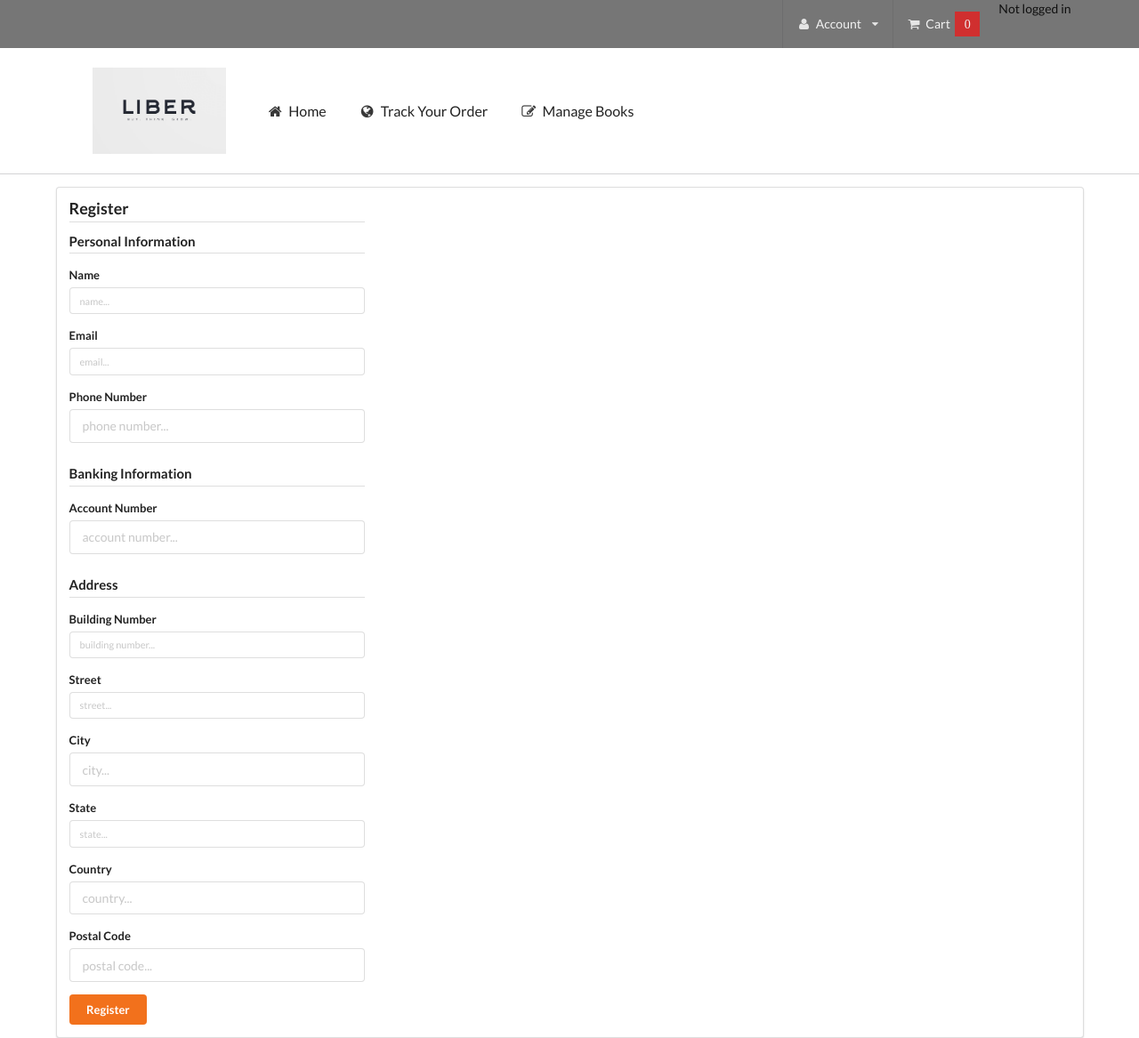
After one commit to C-C-Shen/LIBER, a PHP site: page /register.php in a window 1280 px wide. The commit adds this page. Shown: the whole page at 89% size. Run offline with PHP 8.4, Linux system fonts and the light colour scheme; some libraries are stand-ins or nearby versions.

Commit message:
fixed the issues with login and register and added the id.

```diff
--- a/SQL/initial-bookstore-insert.sql
+++ b/SQL/initial-bookstore-insert.sql
@@ -10,7 +10,7 @@ INSERT INTO Address VALUES(100003, 680, 'Sherbrooke St W', 'Montreal', 'H3A 0B8'
 INSERT INTO Address VALUES(100004, 77, 'Broadway', 'New Haven', '06511');
 INSERT INTO Address VALUES(100005, 2515, 'Bank St', 'Ottawa', 'K1V 8R9');
 
-INSERT INTO Warehouse VALUES(1000001, 100001);
+INSERT INTO Warehouse VALUES(1, 100001);
 
 INSERT INTO Publisher VALUES(100000001, 'Good Books Publishing', 'goodbookspublishing@gmail.com', 1, 100002);
 INSERT INTO Publisher VALUES(100000002, 'Joe and Smiths', 'joe_smiths@gmail.com', 2, 100003);
--- a/includes/classes.inc.php
+++ b/includes/classes.inc.php
@@ -45,14 +45,14 @@
      * The class Client keeps track of the client information.
      */
     class Client{
-        public $client_id;
+        public $id;
         public $client_name;
         public $email;
         public $phone;
         public $address_id;
 
         function __construct($record){
-            $this->client_id = $record['client_id'];
+            $this->id = $record['client_id'];
             $this->client_name = $record['name'];
             $this->email = $record['email'];
             $this->phone = $record['phone_number'];
@@ -64,11 +64,11 @@
      * The class Manager keeps track of the manager information.
      */
     class Staff{
-        public $staff_id;
+        public $id;
         public $email;
 
         function __construct($record){
-            $this->staff_id = $record['staff_id'];
+            $this->id = $record['staff_id'];
             $this->email = $record['email'];
         }
     }
--- a/includes/database.inc.php
+++ b/includes/database.inc.php
@@ -202,7 +202,7 @@ function fetchBooks($isbn = "", $title = "", $author = "", $genre = ""){
     $sql = "INSERT INTO Client(name, email, phone_number, address_id) VALUES(?, ?, ?, ?)";
     runQuery($pdo, $sql, Array($name, $email, $phone, $address_id));
 
-    $sql = "SELECT get_latest_client_id() AS client_id";
+    $sql = "SELECT currval(pg_get_serial_sequence('Client', 'client_id'))  AS client_id";
     $res = runQuery($pdo, $sql);
 
     $client_id = $res->fetch(PDO::FETCH_ASSOC)['client_id'];
--- a/includes/header.inc.php
+++ b/includes/header.inc.php
@@ -17,6 +17,10 @@
 </head>
 <body >
 <header>
+    <?php
+      session_start();
+    ?>
+
     <div class="ui attached stackable grey inverted  menu">
         <div class="ui container">
             <nav class="right menu">
@@ -31,8 +35,6 @@
                 <a class=" item" href = "cart.php">
                   <i class="shop icon"></i> Cart &nbsp;
                   <?php
-                      session_start();
-
                       if (isset($_SESSION['Cart'])){
                         $cart_items = $_SESSION['Cart'];
                         $bookCount = count($cart_items);
@@ -43,6 +45,15 @@
                       echo '<i class = "inverted bordered red icon">'.$bookCount.'</i>';
                   ?>
                 </a>
+                <p>
+                  <?php
+                    if (isset($_SESSION['User'])){
+                      echo 'Logged in as: '.$_SESSION['UserType'].'<br/> ID: '.$_SESSION['ID'];
+                    } else {
+                      echo 'Not logged in';
+                    }
+                  ?>
+              </p>
             </nav>
         </div>
     </div>
--- /dev/null
+++ b/register.php
@@ -0,0 +1,125 @@
+
+<?php
+    require_once('includes/header.inc.php');
+    require_once('includes/liber-config.inc.php');
+    require_once('includes/database.inc.php');
+    require_once('includes/classes.inc.php');
+
+
+    if ($_SERVER["REQUEST_METHOD"] == "GET"){
+        if (isset($_GET["name"]) && isset($_GET["email"]) && isset($_GET["phone"]) && isset($_GET["account"]) && isset($_GET["building_num"]) && isset($_GET["street"])
+            && isset($_GET["city"]) && isset($_GET["state"]) && isset($_GET["country"]) && isset($_GET["postal"]) ){
+          $name = $_GET["name"];
+          $email = $_GET["email"];
+          $phone = $_GET["phone"];
+
+          $account = $_GET["account"];
+          $building_num = $_GET["building_num"];
+          $street = $_GET["street"];
+
+          $city = $_GET["city"];
+          $state = $_GET["state"];
+          $country = $_GET["country"];
+
+          $postal = $_GET["postal"];
+
+
+          if ($client = registerClient($name, $email, $phone, $account, $building_num, $street, $city, $state, $country, $postal)){
+            $_SESSION['User'] = $client;
+            $_SESSION['UserType'] = "client";
+            $_SESSION['ID'] = $client->id;
+            header("Location: home.php");
+          } else {
+            echo '<p> Registration failed :( </p>';
+          }
+        }
+      }
+?>
+
+<main class="ui segment doubling stackable grid container">
+
+<section class="five wide column">
+    <h3 class="ui dividing header">Register</h3>
+    <form class="ui form" method="GET">
+        <h4 class="ui dividing header">Personal Information</h4>
+
+        <div class="field">
+            <label>Name</label>
+            <div class="ui mini icon input">
+                <input name="name" type="text" placeholder="name...">
+            </div>
+        </div>
+
+        <div class="field">
+            <label>Email</label>
+                <div class="ui mini icon input">
+                    <input name="email" type="text" placeholder="email...">
+                </div>
+            </div>
+
+        <div class="field">
+            <label>Phone Number</label>
+            <div class="ui medium icon input">
+                <input name="phone" type="text" placeholder="phone number...">
+            </div>
+        </div>
+
+        <h4 class="ui dividing header">Banking Information</h4>
+
+        <div class="field">
+            <label>Account Number</label>
+            <div class="ui medium icon input">
+                <input name="account" type="text" placeholder="account number...">
+            </div>
+        </div>
+
+        <h4 class="ui dividing header">Address</h4>
+
+        <div class="field">
+            <label>Building Number</label>
+            <div class="ui mini icon input">
+                <input name="building_num" type="text" placeholder="building number...">
+            </div>
+        </div>
+
+        <div class="field">
+            <label>Street</label>
+                <div class="ui mini icon input">
+                    <input name="street" type="text" placeholder="street...">
+                </div>
+            </div>
+
+        <div class="field">
+            <label>City</label>
+            <div class="ui medium icon input">
+                <input name="city" type="text" placeholder="city...">
+            </div>
+        </div>
+
+        <div class="field">
+            <label>State</label>
+                <div class="ui mini icon input">
+                    <input name="state" type="text" placeholder="state...">
+                </div>
+            </div>
+
+        <div class="field">
+            <label>Country</label>
+            <div class="ui medium icon input">
+                <input name="country" type="text" placeholder="country...">
+            </div>
+        </div>
+
+        <div class="field">
+            <label>Postal Code</label>
+            <div class="ui medium icon input">
+                <input name="postal" type="text" placeholder="postal code...">
+            </div>
+        </div>
+
+        <button class="small ui orange button" type="submit">
+            Register
+        </button>
+    </form>
+</section>
+</main>
```
Also changed, not shown: SQL/DDL.sql (+5 -5 lines), login.php (added, +72 -0 lines).
